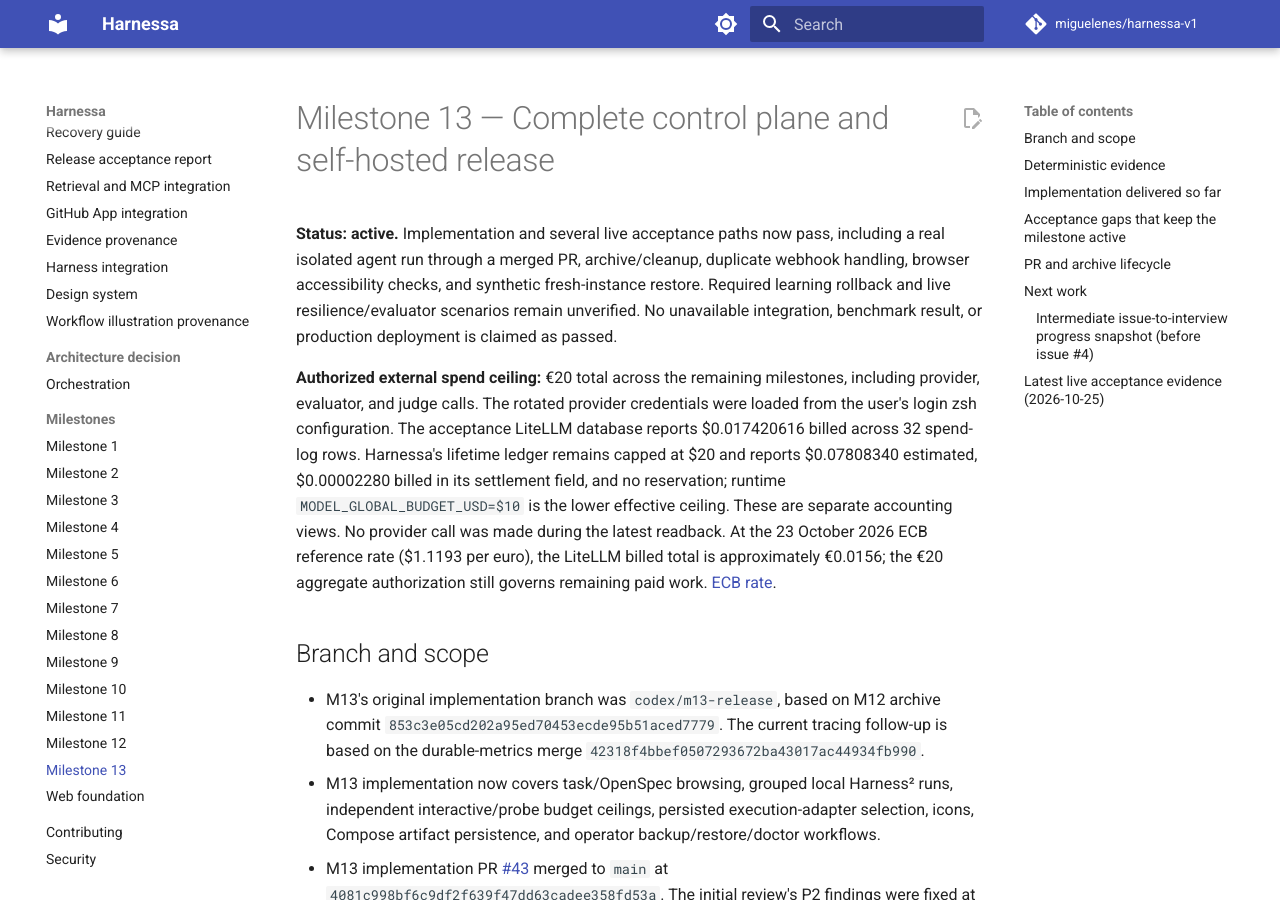
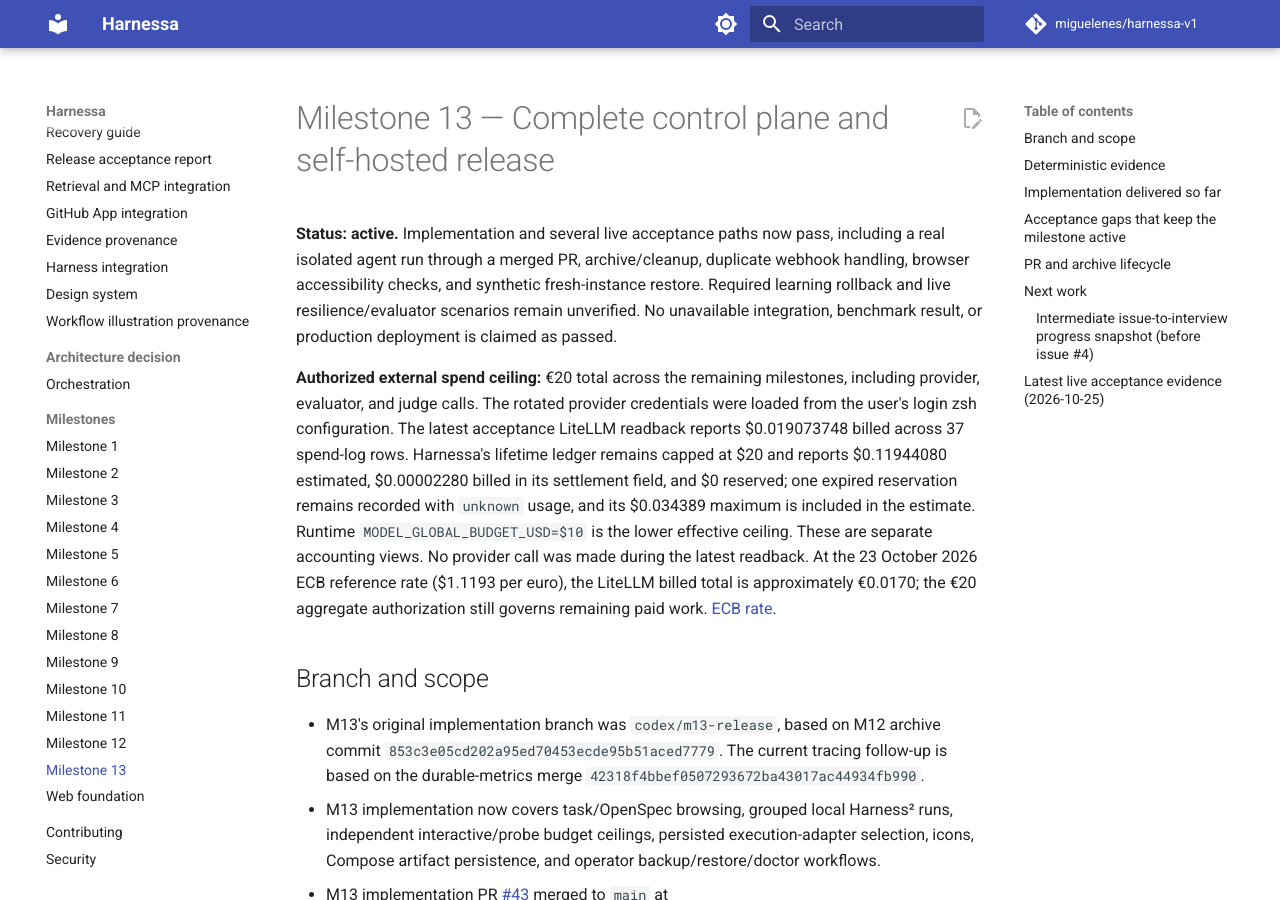
Before and after one commit to miguelenes/harnessa-v1, an MkDocs documentation site: the page built from docs/milestones/13.md, in a window 1280 px wide and 900 px high. Built offline with MkDocs 1.6.1 and Material for MkDocs 9.7.7, drawn with Linux system fonts in a browser that asks for light colours; comment, search, counter and statistics services are not loaded; some of the changed text lies outside the part shown.

Commit message:
docs: reconcile M13 provider spend snapshot

```diff
--- a/docs/milestones/13.md
+++ b/docs/milestones/13.md
@@ -2,7 +2,7 @@
 
 **Status: active.** Implementation and several live acceptance paths now pass, including a real isolated agent run through a merged PR, archive/cleanup, duplicate webhook handling, browser accessibility checks, and synthetic fresh-instance restore. Required learning rollback and live resilience/evaluator scenarios remain unverified. No unavailable integration, benchmark result, or production deployment is claimed as passed.
 
-**Authorized external spend ceiling:** €20 total across the remaining milestones, including provider, evaluator, and judge calls. The rotated provider credentials were loaded from the user's login zsh configuration. The acceptance LiteLLM database reports $0.017420616 billed across 32 spend-log rows. Harnessa's lifetime ledger remains capped at $20 and reports $0.07808340 estimated, $0.00002280 billed in its settlement field, and no reservation; runtime `MODEL_GLOBAL_BUDGET_USD=$10` is the lower effective ceiling. These are separate accounting views. No provider call was made during the latest readback. At the 23 October 2026 ECB reference rate ($1.1193 per euro), the LiteLLM billed total is approximately €0.0156; the €20 aggregate authorization still governs remaining paid work. [ECB rate](https://www.ecb.europa.eu/stats/policy_and_exchange_rates/euro_reference_exchange_rates/html/index.en.html).
+**Authorized external spend ceiling:** €20 total across the remaining milestones, including provider, evaluator, and judge calls. The rotated provider credentials were loaded from the user's login zsh configuration. The latest acceptance LiteLLM readback reports $0.019073748 billed across 37 spend-log rows. Harnessa's lifetime ledger remains capped at $20 and reports $0.11944080 estimated, $0.00002280 billed in its settlement field, and $0 reserved; one expired reservation remains recorded with `unknown` usage, and its $0.034389 maximum is included in the estimate. Runtime `MODEL_GLOBAL_BUDGET_USD=$10` is the lower effective ceiling. These are separate accounting views. No provider call was made during the latest readback. At the 23 October 2026 ECB reference rate ($1.1193 per euro), the LiteLLM billed total is approximately €0.0170; the €20 aggregate authorization still governs remaining paid work. [ECB rate](https://www.ecb.europa.eu/stats/policy_and_exchange_rates/euro_reference_exchange_rates/html/index.en.html).
 
 ## Branch and scope
 
@@ -112,4 +112,4 @@
 
 A GitHub redelivery of the already processed issue #4 event reused delivery ID `ae308e6c-d08f-11f1-9687-b1fbb7358eeb`. Harnessa retained one processed record for that delivery and the existing task; task count remained five. The local browser admin account had been provisioned without a known password; after a mode-0600 database backup, the password was reset for this disposable instance and the existing Chrome session now authenticates. No password was provided to or requested from the user.
 
-The LiteLLM acceptance database reports $0.017420616 billed across 32 spend-log rows; the Harnessa global ledger is capped at $20, with $0.07808340 estimated, $0.00002280 billed in Harnessa's settlement field, and no reservation. Runtime `$10` budget is the lower control. Browser and restore details, and the remaining unverified probe, failover, in-flight worker recovery, learning rollback, mid-stream reconnect, and independent holdout scenarios are recorded in `acceptance-report.md`. M13 remains active; prompt 13 is not archived and prompt 14 has not started.
+The current LiteLLM acceptance database reports $0.019073748 billed across 37 spend-log rows; the Harnessa global ledger is capped at $20, with $0.11944080 estimated, $0.00002280 billed in Harnessa's settlement field, and no reserved balance. One expired reservation remains `unknown`; its $0.034389 maximum is included in the estimate. Runtime `$10` budget is the lower control. Browser and restore details, and the remaining unverified probe, failover, in-flight worker recovery, learning rollback, mid-stream reconnect, and independent holdout scenarios are recorded in `acceptance-report.md`. M13 remains active; prompt 13 is not archived and prompt 14 has not started.
```
Also changed, not shown: docs/acceptance-report.md (+2 -2 lines).
